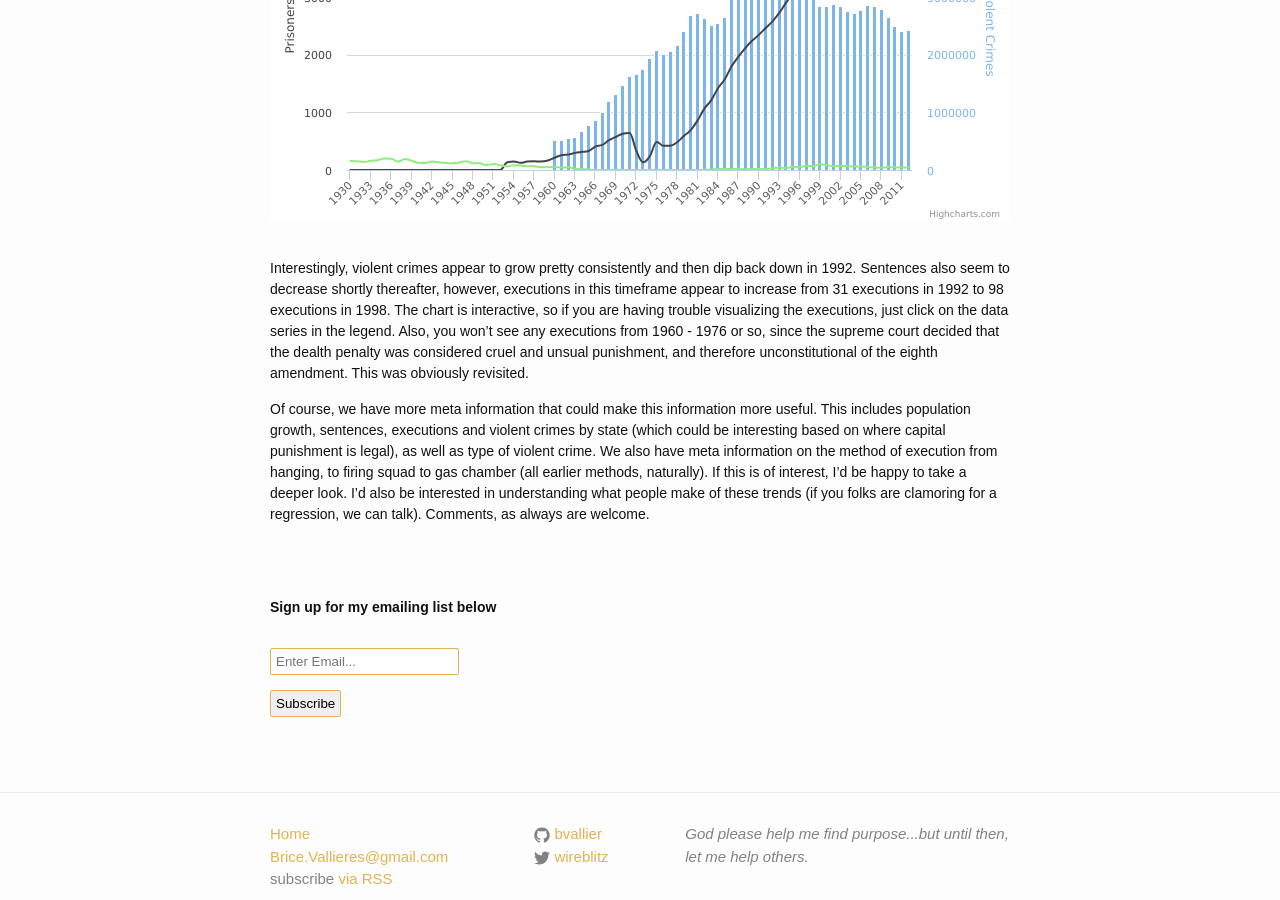
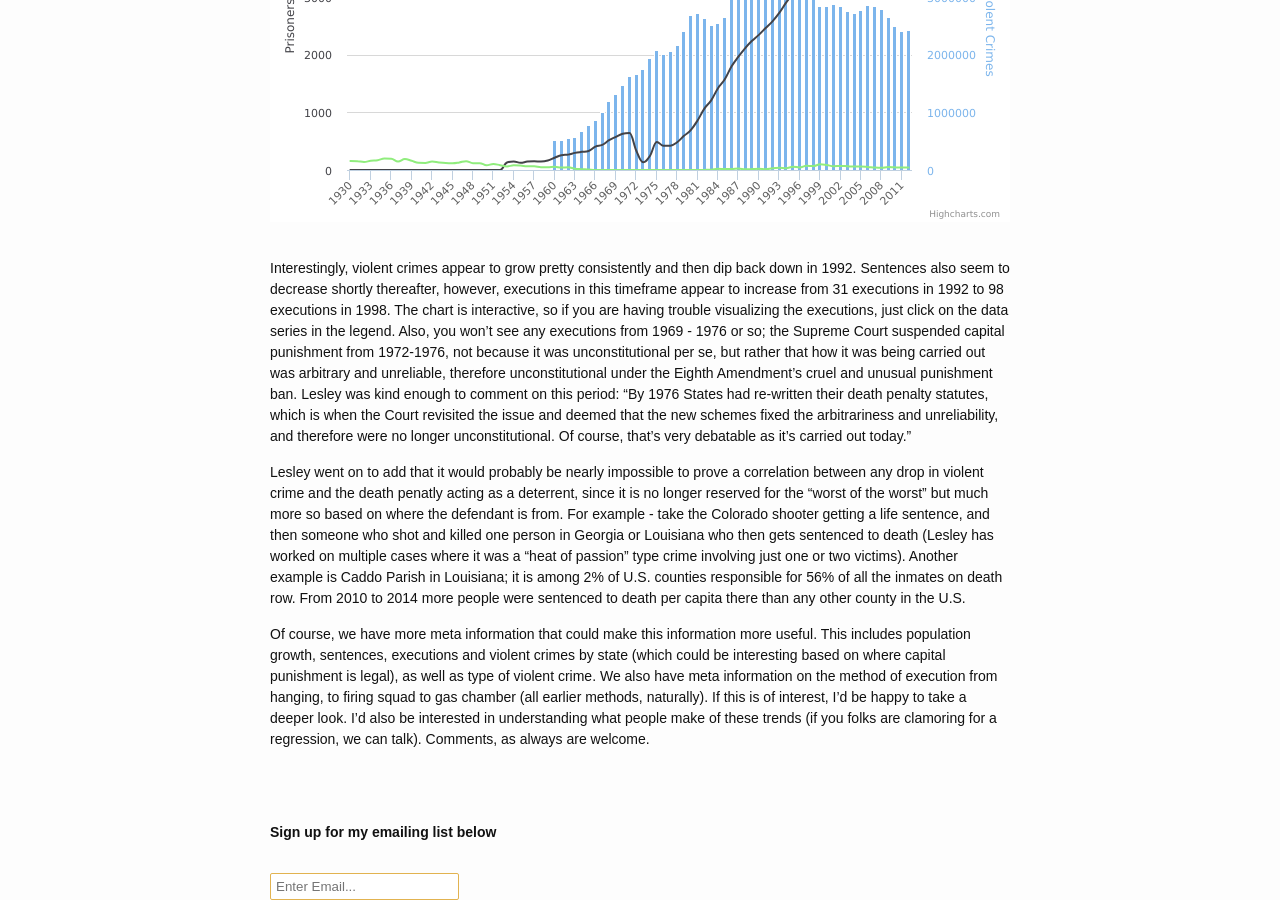
Before and after one commit to bvallier/blog, a Jekyll site: the page built from _posts/2015-11-05-homcides.markdown, in a window 1280 px wide and 900 px high, scrolled down 932 px. Built offline with Jekyll 4.4.1, drawn with Linux system fonts in a browser that asks for light colours; nearby versions of some CDN libraries; comment, search, counter and statistics services are not loaded.

Commit message:
lesley's comments

```diff
--- a/_posts/2015-11-05-homcides.markdown
+++ b/_posts/2015-11-05-homcides.markdown
@@ -128,7 +128,9 @@ $(function () {
 
 <br />
 
-Interestingly, violent crimes appear to grow pretty consistently and then dip back down in 1992. Sentences also seem to decrease shortly thereafter, however, executions in this timeframe appear to increase from 31 executions in 1992 to 98 executions in 1998. The chart is interactive, so if you are having trouble visualizing the executions, just click on the data series in the legend. Also, you won't see any executions from 1960 - 1976 or so, since the supreme court decided that the dealth penalty was considered cruel and unsual punishment, and therefore unconstitutional of the eighth amendment. This was obviously revisited.
+Interestingly, violent crimes appear to grow pretty consistently and then dip back down in 1992. Sentences also seem to decrease shortly thereafter, however, executions in this timeframe appear to increase from 31 executions in 1992 to 98 executions in 1998. The chart is interactive, so if you are having trouble visualizing the executions, just click on the data series in the legend. Also, you won't see any executions from 1969 - 1976 or so; the Supreme Court suspended capital punishment from 1972-1976, not because it was unconstitutional per se, but rather that how it was being carried out was arbitrary and unreliable, therefore unconstitutional under the Eighth Amendment’s cruel and unusual punishment ban. Lesley was kind enough to comment on this period: "By 1976 States had re-written their death penalty statutes, which is when the Court revisited the issue and deemed that the new schemes fixed the arbitrariness and unreliability, and therefore were no longer unconstitutional.  Of course, that’s very debatable as it’s carried out today."
+
+Lesley went on to add that it would probably be nearly impossible to prove a correlation between any drop in violent crime and the death penatly acting as a deterrent, since it is no longer reserved for the “worst of the worst” but much more so based on where the defendant is from.  For example - take the Colorado shooter getting a life sentence, and then someone who shot and killed one person in Georgia or Louisiana who then gets sentenced to death (Lesley has worked on multiple cases where it was a “heat of passion” type crime involving just one or two victims).  Another example is Caddo Parish in Louisiana; it is among 2% of U.S. counties responsible for 56% of all the inmates on death row.  From 2010 to 2014 more people were sentenced to death per capita there than any other county in the U.S.
 
 Of course, we have more meta information that could make this information more useful. This includes population growth, sentences, executions and violent crimes by state (which could be interesting based on where capital punishment is legal), as well as type of violent crime. We also have meta information on the method of execution from hanging, to firing squad to gas chamber (all earlier methods, naturally). If this is of interest, I'd be happy to take a deeper look. I'd also be interested in understanding what people make of these trends (if you folks are clamoring for a regression, we can talk). Comments, as always are welcome.
 
```
